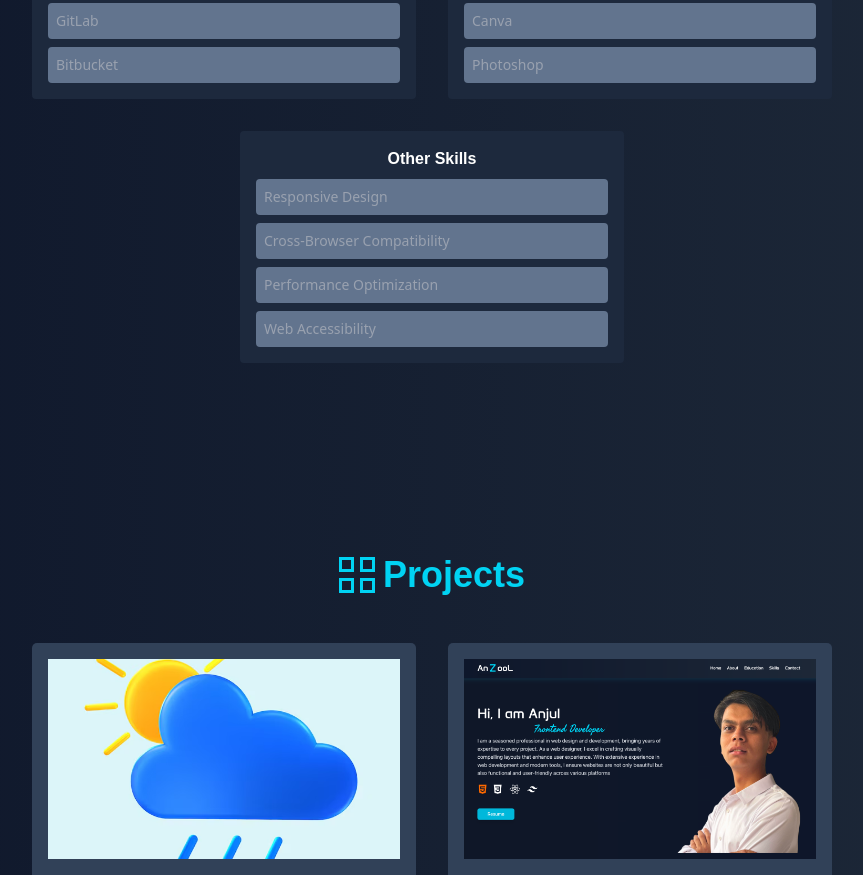
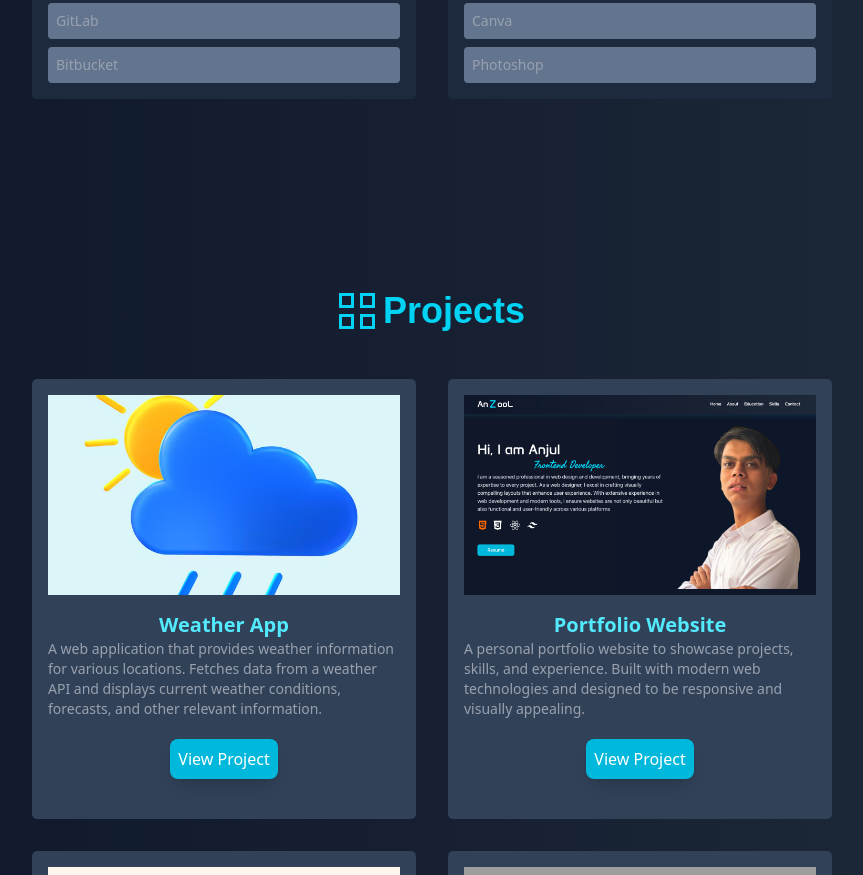
Before and after one commit to AnjulAryal/Portfolio-react, a React (Vite) app: page / in a window 1280 px wide. Shown: the part 3240-4115 px from the top of the page, without its empty margins (208-1071 px from the left). Built offline with nearby package versions, Linux system fonts and the light colour scheme; grey boxes are pictures that could not be loaded; a web font is replaced by a local one.

Commit message:
updated Section

```diff
--- a/src/sections/Skills.jsx
+++ b/src/sections/Skills.jsx
@@ -26,10 +26,6 @@ const Skills = () => {
         {
             name: "Design Tools",
             tools: ["Figma", "Adobe XD", "Canva", "Photoshop"],
-        },
-        {
-            name: "Other Skills",
-            tools: ["Responsive Design", "Cross-Browser Compatibility", "Performance Optimization", "Web Accessibility"],
         }
     ]
     return (
```
